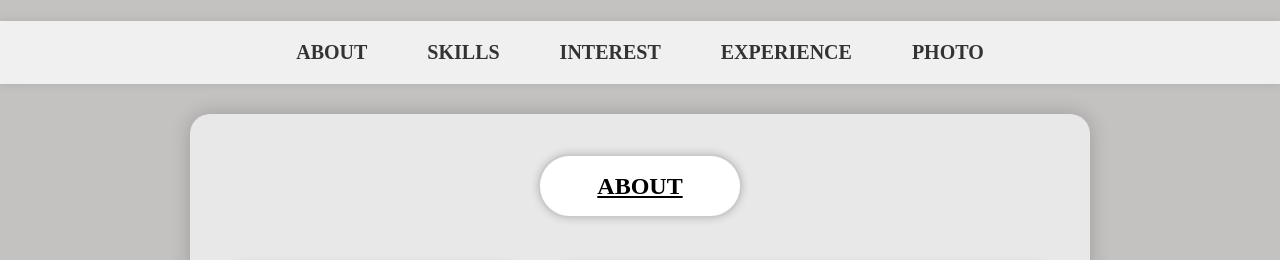
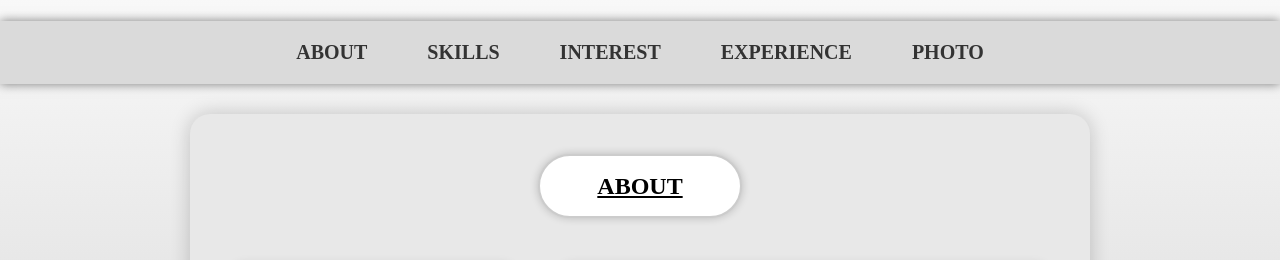
Before and after one commit to ako147/11144231, a plain HTML site: page index.html in a window 1280 px wide. Shown: the part 101-361 px from the top of the page. Drawn offline with Linux system fonts and the light colour scheme.

Commit message:
css更改

```diff
--- a/style.css
+++ b/style.css
@@ -1,5 +1,5 @@
 body {
-    background-color: #c4c1c1;
+    background: linear-gradient(to bottom,white,black);
     margin: 0;
     padding: 0;
     box-sizing: border-box;
@@ -40,9 +40,9 @@ header {
 nav {
     padding: 10px 0;
     width: 100%;
-    background-color: #f0f0f0;
+    background-color: #dadada;
     text-align: center;
-    box-shadow: 0 0 10px rgba(0, 0, 0, 0.1);
+    box-shadow: 0 0 10px rgba(0, 0, 0, 0.5);
     box-sizing: border-box;
 }
 
```
